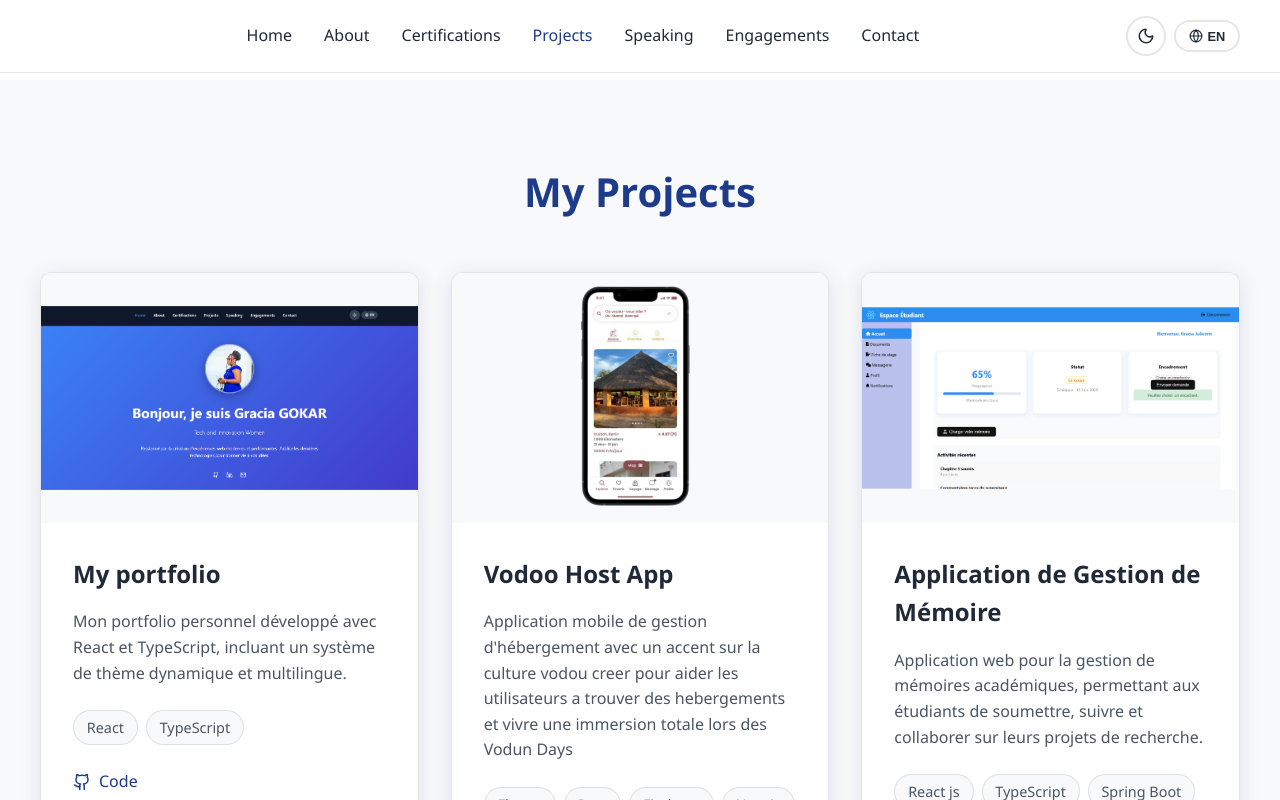
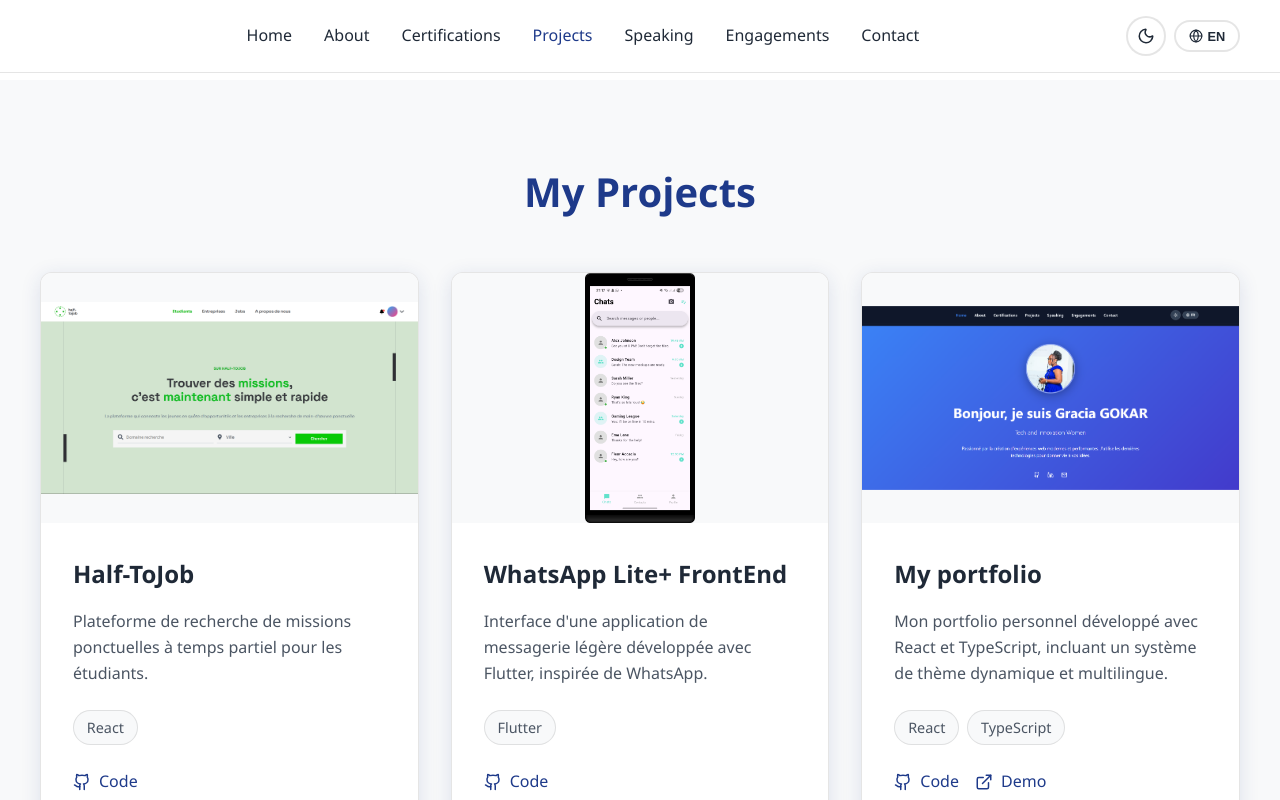
Before and after one commit to FleurAccacia/portfolio, a React (Create React App) app: page /projects in a window 1280 px wide. Shown: the top 800 px of the page. Built offline with nearby package versions, Linux system fonts and the light colour scheme.

Commit message:
ajout de 2 projets

```diff
--- a/src/components/Projects/Projects.tsx
+++ b/src/components/Projects/Projects.tsx
@@ -153,16 +153,36 @@ const Projects: React.FC = () => {
   const projects: Project[] = [
     {
       id: 1,
+      title: "Half-ToJob",
+      description:
+        "Plateforme de recherche de missions ponctuelles à temps partiel pour les étudiants.",
+      techStack: ["React"],
+      githubLink: "https://github.com/FleurAccacia/half-toJob",
+      liveLink: "",
+      image: "/projects/half-tojob.png",
+    },
+    {
+      id: 2,
+      title: "WhatsApp Lite+ FrontEnd",
+      description:
+        "Interface d'une application de messagerie légère développée avec Flutter, inspirée de WhatsApp.",
+      techStack: ["Flutter"],
+      githubLink: "https://github.com/FleurAccacia/WhatsAppLite",
+      liveLink: "",
+      image: "/projects/whatsapp-lite.png",
+    },
+    {
+      id: 3,
       title: "My portfolio",
       description:
         "Mon portfolio personnel développé avec React et TypeScript, incluant un système de thème dynamique et multilingue.",
       techStack: ["React", "TypeScript"],
       githubLink: "https://github.com/FleurAccacia/portfolio",
-      liveLink: "",
+      liveLink: "https://graciagokar.vercel.app/",
       image: "/projects/portfolio.png",
     },
     {
-      id: 2,
+      id: 4,
       title: "Vodoo Host App",
       description:
         "Application mobile de gestion d'hébergement avec un accent sur la culture vodou creer pour aider les utilisateurs a trouver des hebergements et vivre une immersion totale lors des Vodun Days",
@@ -172,7 +192,7 @@ const Projects: React.FC = () => {
       image: "/projects/vodoo host app.png",
     },
     {
-      id: 3,
+      id: 5,
       title: "Application de Gestion de Mémoire",
       description:
         "Application web pour la gestion de mémoires académiques, permettant aux étudiants de soumettre, suivre et collaborer sur leurs projets de recherche.",
@@ -182,7 +202,7 @@ const Projects: React.FC = () => {
       image: "/projects/gestion-memoire.png",
     },
     {
-      id: 4,
+      id: 6,
       title: "Site Web Christ Carter Studio",
       description:
         "Site vitrine pour Christ Carter Studio, mettant en avant leurs services .",
@@ -192,25 +212,22 @@ const Projects: React.FC = () => {
       image: "/projects/christ studio site.png",
     },
     {
-      id: 5,
+      id: 7,
       title: "Application de Gestion de Recettes",
       description:
         "Application web permettant aux utilisateurs de créer, organiser et partager leurs recettes culinaires préférées.",
-      techStack: ["React js", "TypeScript", "Spring Boot", "API REST","Docker", "MySQL"],
+      techStack: [
+        "React js",
+        "TypeScript",
+        "Spring Boot",
+        "API REST",
+        "Docker",
+        "MySQL",
+      ],
       githubLink: "https://github.com/FleurAccacia/GestionRecettes",
       liveLink: "",
       image: "/projects/gestion-recette.png",
     },
-    // {
-    //   id: 6,
-    //   title: "Blog CMS",
-    //   description:
-    //     "Un système de gestion de contenu pour blog avec éditeur Markdown, gestion des utilisateurs, et SEO optimisé.",
-    //   techStack: ["Next.js", "Prisma", "PostgreSQL", "NextAuth.js", "Tailwind"],
-    //   githubLink: "https://github.com/votre-username/blog-cms",
-    //   liveLink: "https://votre-blog.vercel.app",
-    //   image: "/projects/blog-cms.jpg",
-    // },
   ];
 
   const cardVariants = {
```
Also changed, not shown: public/projects/half-tojob.png (added), public/projects/whatsapp-lite.png (added).
